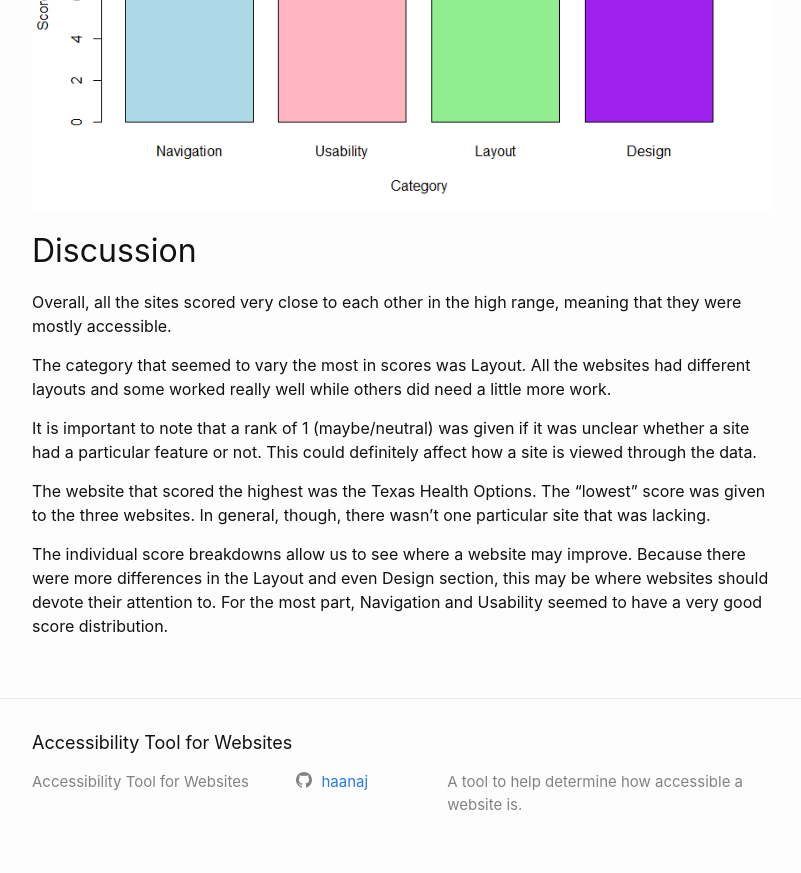
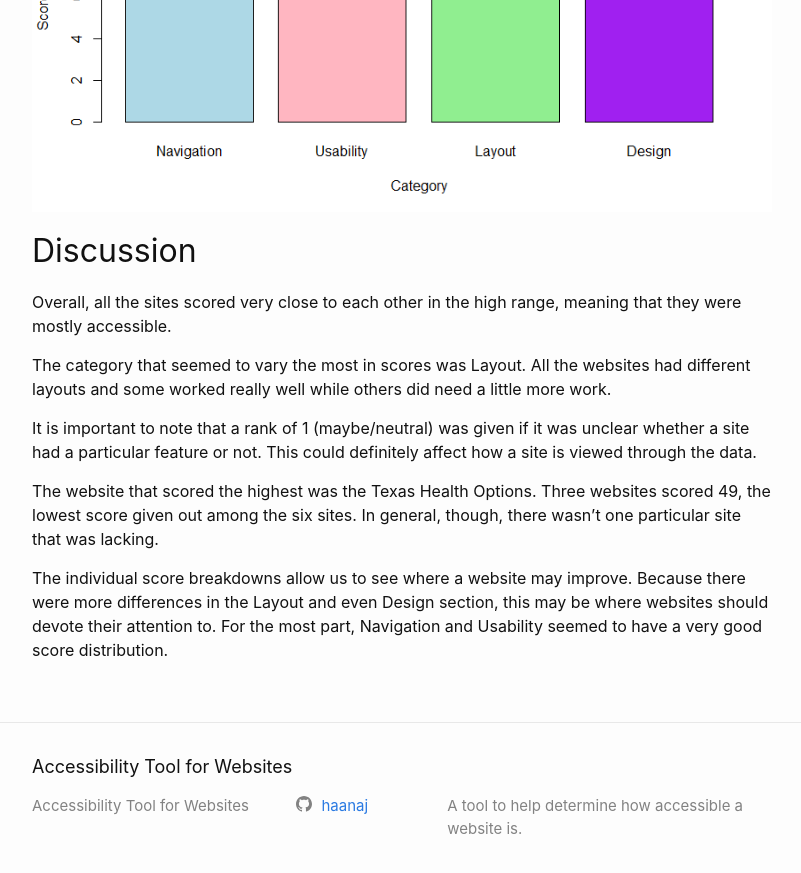
Before and after one commit to haanaj/accessibility-tool, a Jekyll site: the page built from extracredit.md, in a window 1280 px wide and 900 px high, scrolled down 5371 px. Shown: the top 873 px of the window, without its empty margins (238-1039 px from the left). Built offline with Jekyll 4.4.1, drawn with Linux system fonts in a browser that asks for light colours.

Commit message:
Adding edits to discussion on EC page

```diff
--- a/extracredit.md
+++ b/extracredit.md
@@ -47,6 +47,6 @@ The category that seemed to vary the most in scores was Layout. All the websites
 
 It is important to note that a rank of 1 (maybe/neutral) was given if it was unclear whether a site had a particular feature or not. This could definitely affect how a site is viewed through the data.
 
-The website that scored the highest was the Texas Health Options. The "lowest" score was given to the three websites. In general, though, there wasn't one particular site that was lacking.
+The website that scored the highest was the Texas Health Options. Three websites scored 49, the lowest score given out among the six sites. In general, though, there wasn't one particular site that was lacking.
 
 The individual score breakdowns allow us to see where a website may improve. Because there were more differences in the Layout and even Design section, this may be where websites should devote their attention to. For the most part, Navigation and Usability seemed to have a very good score distribution.
```
